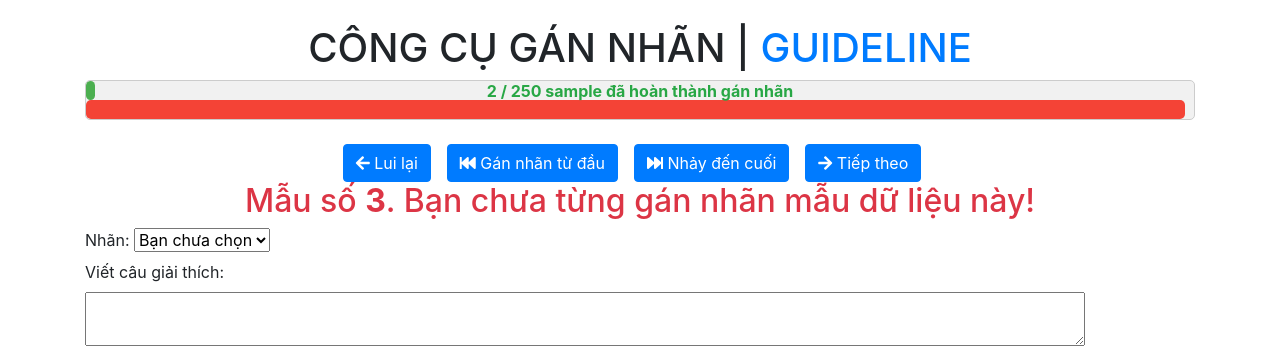
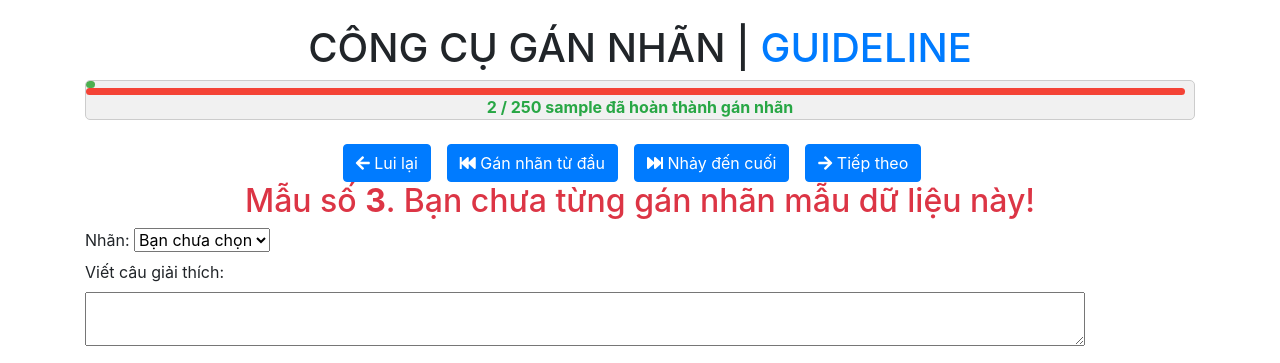
Before and after one commit to quocnguyenx43/vietnamese-orf-data-labeling-project, a Flask app: page /annotate/?index=3 in a window 1280 px wide. Shown: the part 56-419 px from the top of the page. Run offline with Flask 3, Linux system fonts and the light colour scheme; a user stored in the database is signed in; some libraries are stand-ins or nearby versions.

Commit message:
change progress bar

```diff
--- a/application/templates/annotate.html
+++ b/application/templates/annotate.html
@@ -43,7 +43,7 @@
     <!-- Render the incomplete bar -->
     <div class="incomplete-bar" style="width: {{ 100 - percentage_completed }}%"></div>
     <!-- Display the progress text -->
-    <div class="progress-text text-success"><strong>{{ n_completed }} / {{ last }} sample đã hoàn thành gán nhãn</strong></div>
+    <div class="text-success"><strong>{{ n_completed }} / {{ last }} sample đã hoàn thành gán nhãn</strong></div>
 </div>
 
 <br>
```
Also changed, not shown: instance/database.db.
